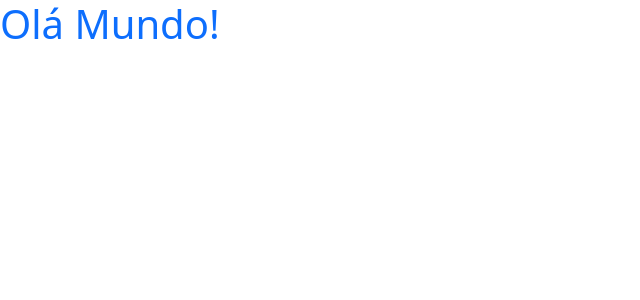
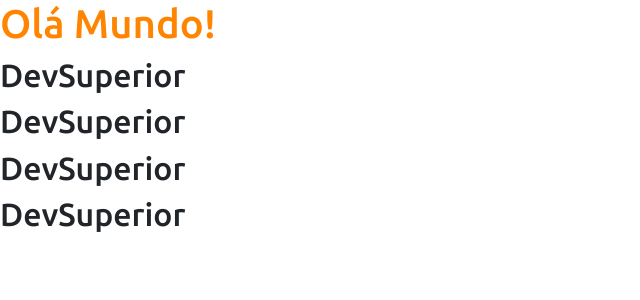
Before and after one commit to vitorlucio/projeto-sds5, a React (Create React App) app in the folder frontend/: page / in a window 1280 px wide. Shown: the top 300 px of the page, without its empty margins (0-640 px from the left). Built offline with nearby package versions, Linux system fonts and the light colour scheme.

Commit message:
Bootstrap

```diff
--- a/frontend/src/App.tsx
+++ b/frontend/src/App.tsx
@@ -1,7 +1,13 @@
+import NavBar from "components/NavBar";
+
 function App() {
   return (
     <div>
       <h1 className="text-primary">Olá Mundo!</h1>
+      <NavBar />
+      <NavBar />
+      <NavBar />
+      <NavBar />
     </div>
   );
 }
--- a/frontend/src/assets/css/styles.css
+++ b/frontend/src/assets/css/styles.css
@@ -0,0 +1,32 @@
+@import url('https://fonts.googleapis.com/css2?family=Ubuntu:wght@300;400;500;700&display=swap');
+:root {
+    --color-primary: #FF8400;
+}
+
+html, body {
+    height: 100%;
+    font-family: "Ubuntu", sans-serif;
+}
+
+#root {
+    display: flex;
+    flex-direction: column;
+    height: 100%;
+}
+
+.content {
+    flex: 1 0 auto;
+}
+
+.footer {
+    flex-shrink: 0;
+    text-align: center;
+}
+
+.bg-primary {
+    background-color: var(--color-primary) !important;
+}
+
+.text-primary {
+    color: var(--color-primary) !important;
+}
--- /dev/null
+++ b/frontend/src/components/NavBar/index.tsx
@@ -0,0 +1,9 @@
+const NavBar = () => {
+    return (
+        <div>
+            <h2>DevSuperior</h2>
+        </div>
+    );
+}
+
+export default NavBar;
```
